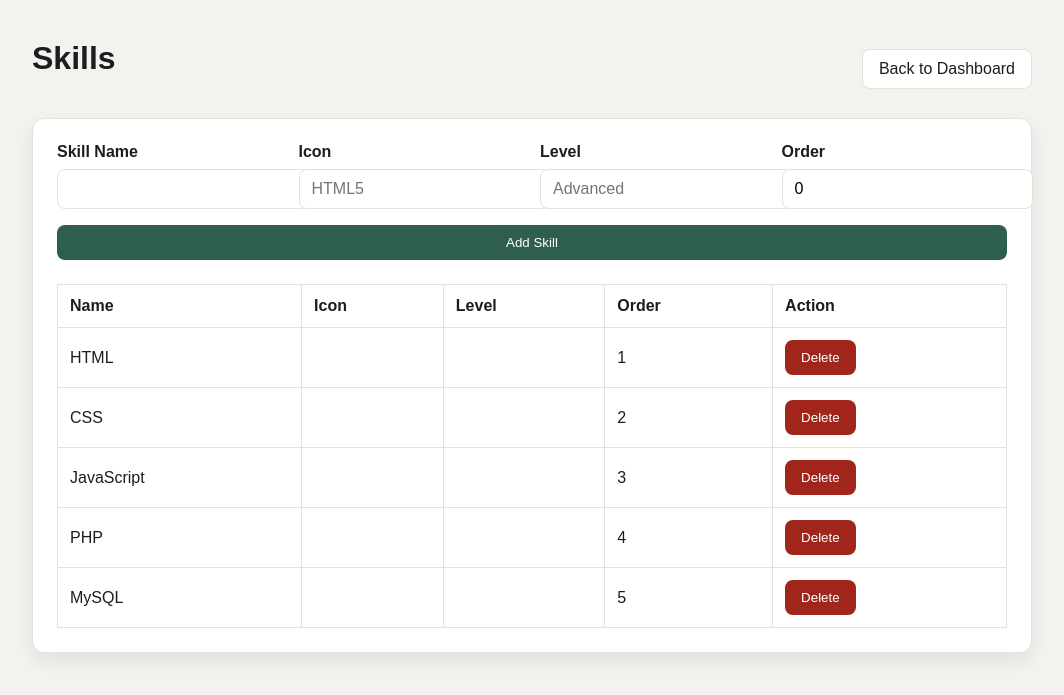
After one commit to Scorpy-4513/Portfolio, a PHP site: page /admin/skills.php in a window 1280 px wide. The commit adds this page. Shown: the top 695 px of the page, without its empty margins (108-1172 px from the left). Run offline with PHP 8.4, Linux system fonts and the light colour scheme; the visitor is signed in with stand-in values (Sample User, id 1); data comes from the database, SQL or seed files in the repository.

Commit message:
Add the small skills management page and link it from the dashboard for the next admin feature

```diff
--- a/admin/dashboard.php
+++ b/admin/dashboard.php
@@ -145,6 +145,7 @@ $flashError = get_flash('error');
             <p>Manage the public portfolio and administrator content.</p>
             <div class="actions">
                 <a href="profile.php" class="btn secondary">Profile</a>
+                <a href="skills.php" class="btn secondary">Skills</a>
                 <a href="../index.php" class="btn secondary">Public Site</a>
                 <a href="dashboard.php" class="btn secondary">Refresh</a>
             </div>
--- /dev/null
+++ b/admin/skills.php
@@ -0,0 +1,231 @@
+<?php
+require_once __DIR__ . '/../includes/db.php';
+require_once __DIR__ . '/../includes/functions.php';
+require_once __DIR__ . '/../includes/auth.php';
+
+require_login();
+
+$pdo = db_connect();
+
+if ($_SERVER['REQUEST_METHOD'] === 'POST') {
+    $action = $_POST['action'] ?? 'save';
+    $name = trim((string) ($_POST['name'] ?? ''));
+    $icon = trim((string) ($_POST['icon'] ?? ''));
+    $level = trim((string) ($_POST['level'] ?? ''));
+    $sortOrder = (int) ($_POST['sort_order'] ?? 0);
+
+    if ($name === '') {
+        set_flash('error', 'Skill name is required.');
+        redirect('skills.php');
+    }
+
+    if (($action === 'delete') && !empty($_POST['id'])) {
+        $stmt = $pdo->prepare('DELETE FROM skills WHERE id = :id');
+        $stmt->execute([':id' => (int) $_POST['id']]);
+        set_flash('success', 'Skill deleted.');
+        redirect('skills.php');
+    }
+
+    if (!empty($_POST['id'])) {
+        $stmt = $pdo->prepare('UPDATE skills SET name = :name, icon = :icon, level = :level, sort_order = :sort_order WHERE id = :id');
+        $stmt->execute([
+            ':id' => (int) $_POST['id'],
+            ':name' => $name,
+            ':icon' => $icon,
+            ':level' => $level,
+            ':sort_order' => $sortOrder,
+        ]);
+        set_flash('success', 'Skill updated.');
+    } else {
+        $stmt = $pdo->prepare('INSERT INTO skills (name, icon, level, sort_order) VALUES (:name, :icon, :level, :sort_order)');
+        $stmt->execute([
+            ':name' => $name,
+            ':icon' => $icon,
+            ':level' => $level,
+            ':sort_order' => $sortOrder,
+        ]);
+        set_flash('success', 'Skill added.');
+    }
+
+    redirect('skills.php');
+}
+
+$skills = $pdo->query('SELECT * FROM skills ORDER BY sort_order ASC, id ASC')->fetchAll() ?: [];
+$flashSuccess = get_flash('success');
+$flashError = get_flash('error');
+?>
+<!DOCTYPE html>
+<html lang="en">
+<head>
+    <meta charset="UTF-8">
+    <meta name="viewport" content="width=device-width, initial-scale=1.0">
+    <title>Skills | Dashboard</title>
+    <style>
+        body {
+            margin: 0;
+            font-family: Arial, sans-serif;
+            background: #f3f2ee;
+            color: #1b1d1f;
+        }
+        .wrap {
+            max-width: 1000px;
+            margin: 40px auto;
+            padding: 0 20px;
+        }
+        .top {
+            display: flex;
+            justify-content: space-between;
+            align-items: center;
+            gap: 16px;
+            margin-bottom: 20px;
+        }
+        .panel {
+            background: #fff;
+            border: 1px solid #dfe3d9;
+            border-radius: 12px;
+            padding: 24px;
+            box-shadow: 0 8px 20px rgba(21,26,30,0.08);
+        }
+        h1 {
+            margin-top: 0;
+        }
+        .btn {
+            display: inline-block;
+            padding: 10px 16px;
+            background: #2d5f4c;
+            color: #fff;
+            border-radius: 8px;
+            text-decoration: none;
+            border: none;
+            cursor: pointer;
+        }
+        .btn.secondary {
+            background: #fff;
+            color: #1b1d1f;
+            border: 1px solid #dfe3d9;
+        }
+        .btn.danger {
+            background: #a1251b;
+            color: #fff;
+        }
+        .alert {
+            padding: 12px 14px;
+            border-radius: 8px;
+            margin-bottom: 16px;
+        }
+        .alert.success {
+            background: #ecfdf5;
+            border: 1px solid #9fe7c4;
+            color: #146c43;
+        }
+        .alert.error {
+            background: #fef3f2;
+            border: 1px solid #f5c5c2;
+            color: #b42318;
+        }
+        form {
+            display: grid;
+            gap: 16px;
+        }
+        .grid {
+            display: grid;
+            grid-template-columns: repeat(auto-fit, minmax(220px, 1fr));
+            gap: 16px;
+        }
+        label {
+            display: block;
+            font-weight: 700;
+            margin-bottom: 8px;
+        }
+        input {
+            width: 100%;
+            padding: 10px 12px;
+            border: 1px solid #dfe3d9;
+            border-radius: 8px;
+            font-size: 16px;
+        }
+        table {
+            width: 100%;
+            border-collapse: collapse;
+            margin-top: 24px;
+        }
+        th, td {
+            border: 1px solid #dfe3d9;
+            text-align: left;
+            padding: 12px;
+        }
+    </style>
+</head>
+<body>
+    <div class="wrap">
+        <div class="top">
+            <h1>Skills</h1>
+            <div>
+                <a href="dashboard.php" class="btn secondary">Back to Dashboard</a>
+            </div>
+        </div>
+
+        <?php if ($flashSuccess): ?>
+            <div class="alert success"><?php echo e($flashSuccess); ?></div>
+        <?php endif; ?>
+
+        <?php if ($flashError): ?>
+            <div class="alert error"><?php echo e($flashError); ?></div>
+        <?php endif; ?>
+
+        <div class="panel">
+            <form method="post" action="skills.php">
+                <div class="grid">
+                    <div>
+                        <label for="name">Skill Name</label>
+                        <input id="name" name="name" type="text" required>
+                    </div>
+                    <div>
+                        <label for="icon">Icon</label>
+                        <input id="icon" name="icon" type="text" placeholder="HTML5">
+                    </div>
+                    <div>
+                        <label for="level">Level</label>
+                        <input id="level" name="level" type="text" placeholder="Advanced">
+                    </div>
+                    <div>
+                        <label for="sort_order">Order</label>
+                        <input id="sort_order" name="sort_order" type="number" value="0">
+                    </div>
+                </div>
+
+                <button type="submit" class="btn">Add Skill</button>
+            </form>
+
+            <table>
+                <thead>
+                    <tr>
+                        <th>Name</th>
+                        <th>Icon</th>
+                        <th>Level</th>
+                        <th>Order</th>
+                        <th>Action</th>
+                    </tr>
+                </thead>
+                <tbody>
+                    <?php foreach ($skills as $skill): ?>
+                        <tr>
+                            <td><?php echo e((string) ($skill['name'] ?? '')); ?></td>
+                            <td><?php echo e((string) ($skill['icon'] ?? '')); ?></td>
+                            <td><?php echo e((string) ($skill['level'] ?? '')); ?></td>
+                            <td><?php echo e((string) ($skill['sort_order'] ?? 0)); ?></td>
+                            <td>
+                                <form method="post" action="skills.php" style="display:inline;">
+                                    <input type="hidden" name="action" value="delete">
+                                    <input type="hidden" name="id" value="<?php echo e((string) ($skill['id'] ?? '')); ?>">
+                                    <button type="submit" class="btn danger">Delete</button>
+                                </form>
+                            </td>
+                        </tr>
+                    <?php endforeach; ?>
+                </tbody>
+            </table>
+        </div>
+    </div>
+</body>
+</html>
```
